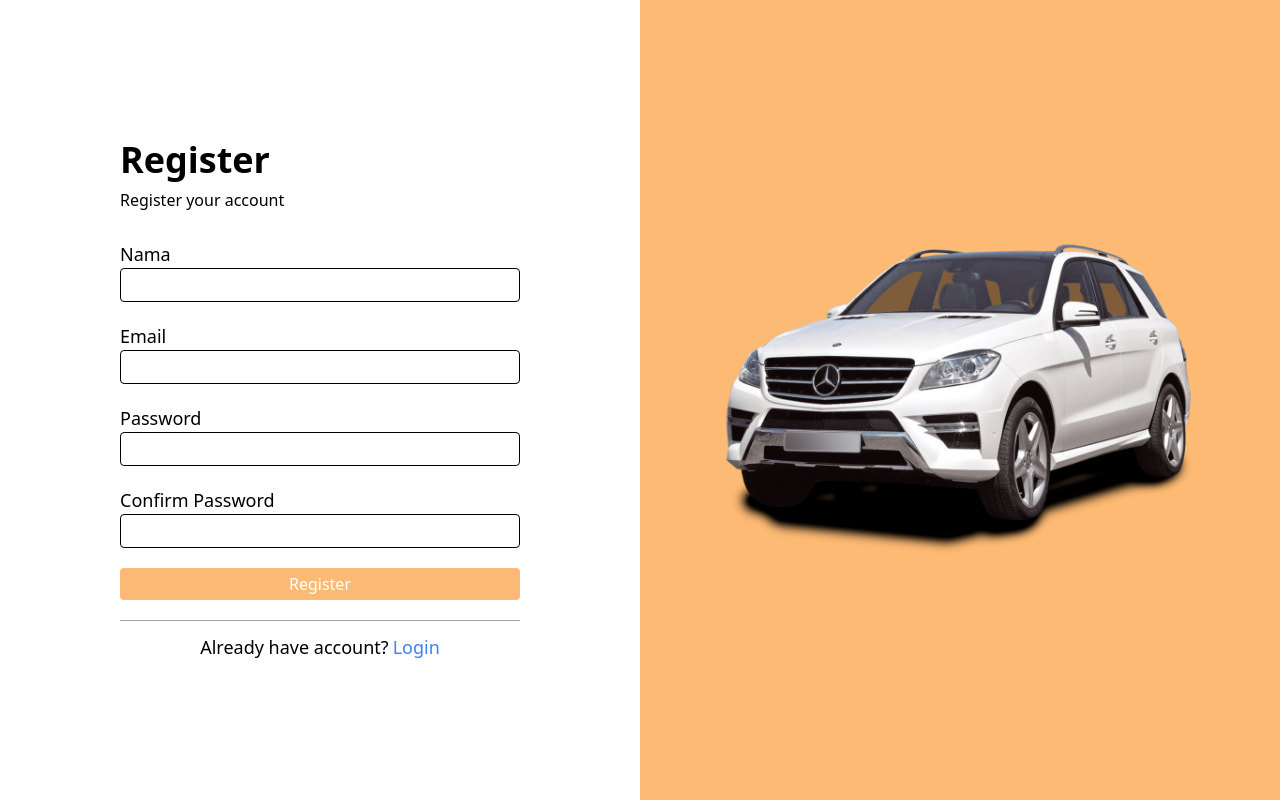
After one commit to tst-k1-2023-mobil/dealer-mobil, a CodeIgniter 4 app: template app/Views/register.php in a window 1280 px wide. The commit adds this page. Run offline with PHP 8.4 and a stand-in for CodeIgniter, Linux system fonts and the light colour scheme; the template is opened without the code that fills it, so the values that code supplies are empty; some libraries are stand-ins or nearby versions.

Commit message:
Feat: Login and register page

```diff
--- a/app/Config/Routes.php
+++ b/app/Config/Routes.php
@@ -6,3 +6,5 @@ use CodeIgniter\Router\RouteCollection;
  * @var RouteCollection $routes
  */
 $routes->get('/', 'Home::index');
+$routes->get('/login', 'Login::index');
+$routes->get('/register', 'Register::index');
--- /dev/null
+++ b/app/Views/layout/template.php
@@ -0,0 +1,15 @@
+<!DOCTYPE html>
+<html lang="en">
+
+<head>
+    <meta charset="UTF-8">
+    <meta name="viewport" content="width=device-width, initial-scale=1.0">
+    <title>Document</title>
+    <link rel="stylesheet" href="/css/app.css">
+</head>
+
+<body>
+    <?= $this->renderSection('content') ?>
+</body>
+
+</html>
--- /dev/null
+++ b/app/Views/register.php
@@ -0,0 +1,39 @@
+<?= $this->extend('layout/template'); ?>
+
+<?= $this->section('content'); ?>
+<div class="w-full h-screen flex">
+    <div class="w-1/2 h-full flex justify-center items-center">
+        <form action="/login/auth" method="post" class="flex flex-col w-3/4 p-10 items-start">
+            <h1 class="text-4xl font-bold text-center">Register</h1>
+            <p class="text-md my-2">Register your account</p>
+            <div class="flex flex-col mt-5 w-full">
+                <label for="nama" class="text-lg">Nama</label>
+                <input type="text" name="nama" id="nama" class="border border-black rounded p-1">
+            </div>
+            <div class="flex flex-col mt-5 w-full">
+                <label for="email" class="text-lg">Email</label>
+                <input type="email" name="email" id="email" class="border border-black rounded p-1">
+            </div>
+            <div class="flex flex-col mt-5 w-full">
+                <label for="password" class="text-lg">Password</label>
+                <input type="password" name="password" id="password" class="border border-black rounded p-1">
+            </div>
+            <div class="flex flex-col mt-5 w-full">
+                <label for="password" class="text-lg">Confirm Password</label>
+                <input type="password" name="password" id="password" class="border border-black rounded p-1">
+            </div>
+            <div class="flex justify-center mt-5 w-full">
+                <button type="submit" class="bg-orange-300 rounded p-1 w-full text-white">Register</button>
+            </div>
+            <hr class="border-t mt-5 mb-3 w-full border-gray-400">
+            <div class="flex justify-center items-center gap-1 w-full">
+                <p class="text-lg">Already have account?</p>
+                <a href="/login" class="text-lg text-blue-500">Login</a>
+            </div>
+        </form>
+    </div>
+    <div class="bg-orange-300 w-1/2 h-screen flex justify-center">
+        <img src="/car.png" alt="gambar" class="w-3/4 mx-auto my-auto">
+    </div>
+</div>
+<?= $this->endSection(); ?>
```
Also changed, not shown: app/Controllers/Login.php (added, +11 -0 lines), app/Controllers/Register.php (added, +11 -0 lines), app/Views/login.php (added, +31 -0 lines), public/car.png (added), public/css/app.css.
